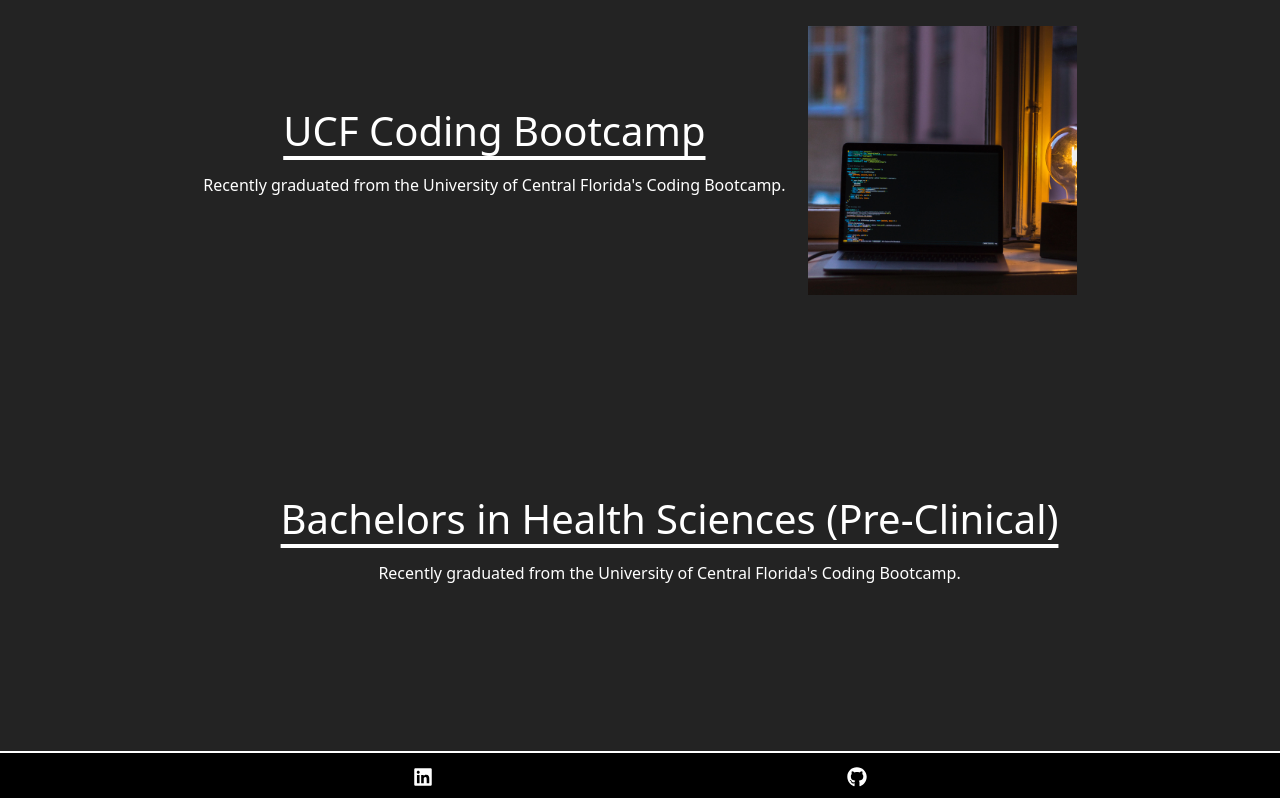
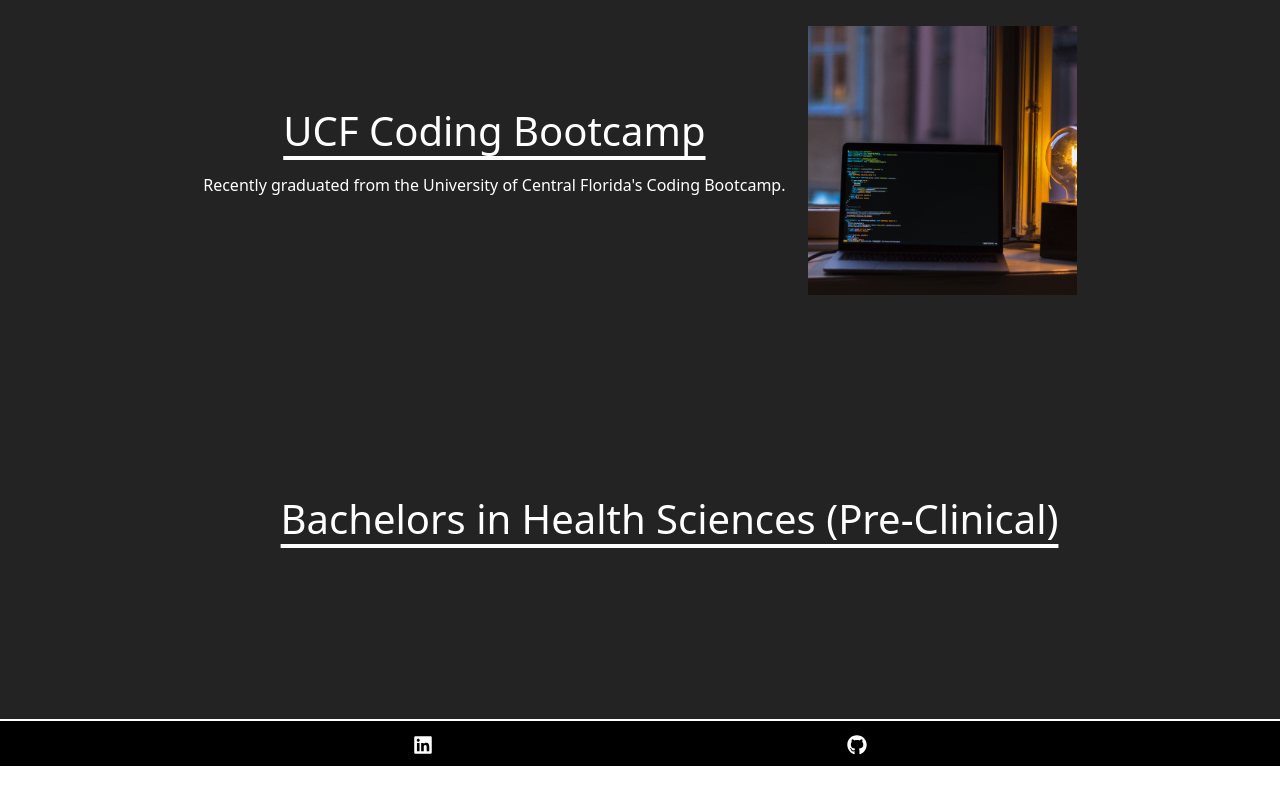
Before and after one commit to Travis3214/My-Portfolio, a React (Vite) app: page /About in a window 1280 px wide. Shown: the part 378-1178 px from the top of the page. After the commit the page ends 1146 px from the top, so only its background shows below. Built offline with nearby package versions, Linux system fonts and the light colour scheme.

Commit message:
fixed bottom line of text

```diff
--- a/src/pages/About.jsx
+++ b/src/pages/About.jsx
@@ -13,7 +13,7 @@
           <img className="me" src="/" alt="" />
           <div>
             <h1 className="aboutText">Bachelors in Health Sciences (Pre-Clinical)</h1>
-            <p>Recently graduated from the University of Central Florida's Coding Bootcamp.</p>
+            <p></p>
             <p></p>
           </div>
         </div>
```
